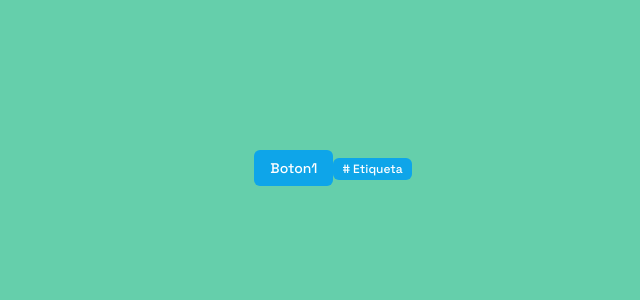
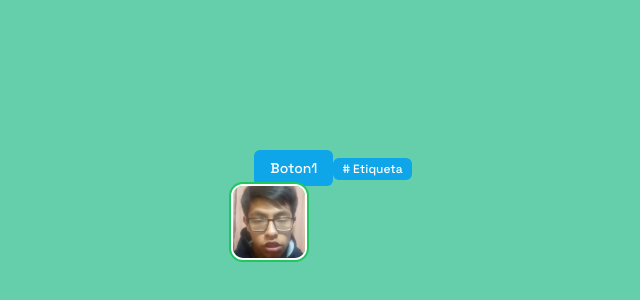
Before and after one commit to daniel69zz/foro, a React (Vite) app: page / in a window 1280 px wide. Shown: the part 182-482 px from the top of the page, without its empty margins (307-947 px from the left). Built offline with nearby package versions, Linux system fonts and the light colour scheme.

Commit message:
avatar add

```diff
--- a/package.json
+++ b/package.json
@@ -10,6 +10,7 @@
     "preview": "vite preview"
   },
   "dependencies": {
+    "@radix-ui/react-avatar": "^1.1.10",
     "firebase": "^12.3.0",
     "react": "^19.1.1",
     "react-dom": "^19.1.1",
--- /dev/null
+++ b/src/components/comun/Avatar.jsx
@@ -0,0 +1,44 @@
+import * as AvatarPrimitive from "@radix-ui/react-avatar";
+import styles from "./Avatar.module.css";
+
+import cn from "../utils/cn";
+
+function Avatar({
+    className, size="md", shape="rounded",
+    ring=false, children, ...props
+}){
+    return (
+        <AvatarPrimitive.Root
+            data-slot="avatar"
+            className={cn(styles.avt, className)}
+            data-size={size}
+            data-shape={shape}
+            data-ring={String(ring)}
+            {...props}
+        >
+            {children}
+        </AvatarPrimitive.Root>
+    );
+}
+
+function AvatarImage({className, ...props}){
+    return (
+        <AvatarPrimitive.Image
+            data-slot="avatar-image"
+            className={cn(styles.image, className)}
+            {...props}
+        />
+    );
+}
+
+function AvatarFallback({className, ...props}){
+    return (
+        <AvatarPrimitive.Fallback
+            data-slot="avatar-fallback"
+            className={cn(styles.fallback, className)}
+            {...props}
+        />
+    );
+}
+
+export {Avatar, AvatarImage, AvatarFallback};
--- /dev/null
+++ b/src/components/comun/Avatar.module.css
@@ -0,0 +1,65 @@
+.avt{
+    position: relative;
+    display: flex;
+    overflow: hidden;
+    flex-shrink: 0;
+}
+
+.image{
+    width: 100%;
+    height: 100%;
+    object-fit: cover;
+    aspect-ratio: 1 / 1;
+}
+
+.fallback {
+    display: flex;
+    align-items: center;
+    justify-content: center;
+    background-color: var(--avatar-muted, #eef0f2);
+    width: 100%;
+    height: 100%;
+    font-weight: 600;
+    text-transform: uppercase;
+    user-select: none;
+}
+
+.avt[data-size="sm"]{
+    width: 24px;
+    height: 24px;
+}
+
+.avt[data-size="md"]{
+    width: 40px;
+    height: 40px;
+}
+
+.avt[data-size="lg"]{
+    width: 56px;
+    height: 56px;
+}
+
+.avt[data-size="xl"]{
+    width: 72px;
+    height: 72px;
+}
+
+
+.avt[data-shape="rounded"]{
+    border-radius: 9999px;
+}
+
+.avt[data-shape="square"]{
+    border-radius: 10px;
+}
+
+
+.avt[data-ring="true"]{
+    box-shadow: 0 0 0 2px #fff, 0 0 0 4px var(--avatar-ring, #22c55e);
+}
+
+/* Slot-directed (opcional) */
+/* [data-slot="avatar-fallback"] {
+  font-size: 0.75rem;
+  color: var(--avatar-muted-fg, #445);
+} */
--- a/src/components/login/LoginCard.jsx
+++ b/src/components/login/LoginCard.jsx
@@ -1,5 +1,6 @@
 import Button from "../comun/Button";
-import Badge from "../comun/Badge"
+import Badge from "../comun/Badge";
+import {Avatar, AvatarImage, AvatarFallback} from "../comun/Avatar";
 import styles from "./LoginCard.module.css"
 
 export default function LoginCard(){
@@ -7,6 +8,10 @@ export default function LoginCard(){
         <div className={styles.contentLoginCard}>
             <Button text="Boton1" onClick={() => alert("oziel")}/>
             <Badge text="# Etiqueta"/>
+            <Avatar data-size="xl" data-shape="square" ring>
+                <AvatarImage src="ozi.png" />
+                <AvatarFallback>DR</AvatarFallback>
+            </Avatar>
         </div>
-    )
+    );
 }
```
Also changed, not shown: public/ozi.png (added), 1 other file (tests, documents, lock files or other folders).
